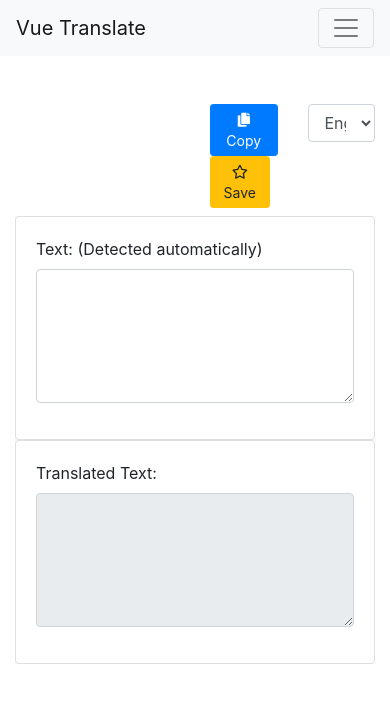
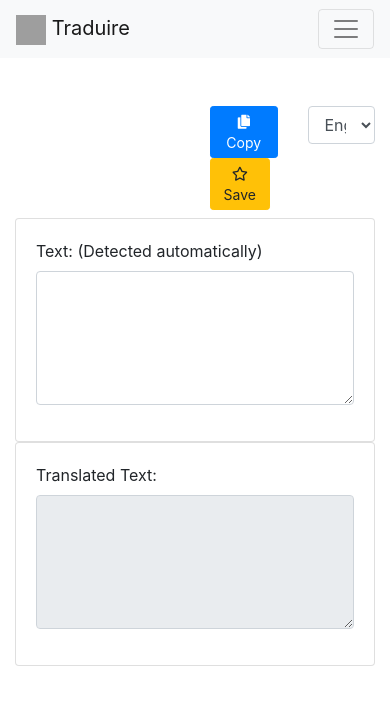
Before and after one commit to azharimm/vue-translate, a Vue app: page / in a window 390 px wide. Shown: the top 702 px of the page. Built offline with nearby package versions, Linux system fonts and the light colour scheme; grey boxes are pictures that could not be loaded.

Commit message:
+ components

```diff
--- a/public/index.html
+++ b/public/index.html
@@ -6,7 +6,7 @@
   <meta http-equiv="X-UA-Compatible" content="IE=edge">
   <meta name="viewport" content="width=device-width,initial-scale=1.0">
   <link rel="icon" href="<%= BASE_URL %>favicon.ico">
-  <title>Translate</title>
+  <title>Traduire</title>
   <link rel="stylesheet" href="https://stackpath.bootstrapcdn.com/bootstrap/4.5.2/css/bootstrap.min.css"
     integrity="sha384-JcKb8q3iqJ61gNV9KGb8thSsNjpSL0n8PARn9HuZOnIxN0hoP+VmmDGMN5t9UJ0Z" crossorigin="anonymous">
   <link rel="stylesheet" href="https://cdnjs.cloudflare.com/ajax/libs/font-awesome/5.14.0/css/all.min.css">
--- a/src/App.vue
+++ b/src/App.vue
@@ -1,90 +1,19 @@
 <template>
 	<div>
-		<nav class="navbar navbar-expand-lg navbar-light bg-light">
-			<a class="navbar-brand" href="#">Vue Translate</a>
-			<button
-				class="navbar-toggler"
-				type="button"
-				data-toggle="collapse"
-				data-target="#navbarSupportedContent"
-				aria-controls="navbarSupportedContent"
-				aria-expanded="false"
-				aria-label="Toggle navigation"
-			>
-				<span class="navbar-toggler-icon"></span>
-			</button>
-			<div class="collapse navbar-collapse" id="navbarSupportedContent">
-				<ul class="navbar-nav mr-auto">
-					<li class="nav-item active">
-						<a class="nav-link" href="#">
-							Home
-						</a>
-					</li>
-					<li class="nav-item active">
-						<a class="nav-link" href="#">
-							Saved
-						</a>
-					</li>
-				</ul>
-			</div>
-		</nav>
-		<div class="container mt-5">
-			<div class="row">
-				<div class="col-md-6 offset-6">
-					<form action>
-						<div class="row">
-							<div class="col">
-								<button class="btn btn-sm btn-primary float-right">
-									<i class="fas fa-copy"></i> Copy
-								</button>
-								<button class="btn btn-sm btn-warning mr-2 float-right">
-									<i class="far fa-star"></i> Save
-								</button>
-							</div>
-							<div class="col">
-								<select class="form-control">
-									<option value="en">English</option>
-									<option value="en">Indonesia</option>
-								</select>
-							</div>
-						</div>
-					</form>
-				</div>
-			</div>
-			<div class="row mt-2">
-				<div class="col-md-6">
-					<div class="card">
-						<div class="card-body">
-							<form action>
-								<div class="form-group">
-									<label for="text">Text: (Detected automatically)</label>
-									<textarea class="form-control" cols="30" rows="5"></textarea>
-								</div>
-							</form>
-						</div>
-					</div>
-				</div>
-				<div class="col-md-6">
-					<div class="card">
-						<div class="card-body">
-							<form action>
-								<div class="form-group">
-									<label for="text">Translated Text:</label>
-									<textarea class="form-control" cols="30" readonly rows="5"></textarea>
-								</div>
-							</form>
-						</div>
-					</div>
-				</div>
-			</div>
-		</div>
+		<Nav />
+		<Home />
 	</div>
 </template>
 
 <script>
+import Nav from './components/Nav'
+import Home from './pages/Home'
 export default {
 	name: "App",
-	components: {},
+	components: {
+		Nav,
+		Home
+	},
 };
 </script>
 
--- /dev/null
+++ b/src/components/Container.vue
@@ -0,0 +1,11 @@
+<template>
+    <div class="container" :class="className">
+        <slot></slot>
+    </div>
+</template>
+
+<script>
+export default {
+    props: ['className']
+}
+</script>
--- /dev/null
+++ b/src/components/Nav.vue
@@ -0,0 +1,34 @@
+<template>
+	<nav class="navbar navbar-expand-lg navbar-light bg-light">
+		<a class="navbar-brand" href="#">
+			<img
+				src="https://cdn4.iconfinder.com/data/icons/materia-flat-basic-vol-2/24/009_094_translator_translate_letter_hieroglyph-256.png"
+				width="30"
+				height="30"
+				alt
+			/>
+			Traduire
+		</a>
+		<button
+			class="navbar-toggler"
+			type="button"
+			data-toggle="collapse"
+			data-target="#navbarSupportedContent"
+			aria-controls="navbarSupportedContent"
+			aria-expanded="false"
+			aria-label="Toggle navigation"
+		>
+			<span class="navbar-toggler-icon"></span>
+		</button>
+		<div class="collapse navbar-collapse" id="navbarSupportedContent">
+			<ul class="navbar-nav mr-auto">
+				<li class="nav-item active">
+					<a class="nav-link" href="#">Home</a>
+				</li>
+				<li class="nav-item active">
+					<a class="nav-link" href="#">Saved</a>
+				</li>
+			</ul>
+		</div>
+	</nav>
+</template>
--- /dev/null
+++ b/src/components/Row.vue
@@ -0,0 +1,11 @@
+<template>
+    <div class="row" :class="className">
+        <slot></slot>
+    </div>
+</template>
+
+<script>
+export default {
+    props: ['className']
+}
+</script>
--- /dev/null
+++ b/src/pages/Home.vue
@@ -0,0 +1,63 @@
+<template>
+	<Container class="mt-5">
+		<Row>
+			<div class="col-md-6 offset-6">
+				<form action>
+					<div class="row">
+						<div class="col">
+							<button class="btn btn-sm btn-primary float-right">
+								<i class="fas fa-copy"></i> Copy
+							</button>
+							<button class="btn btn-sm btn-warning mr-2 float-right">
+								<i class="far fa-star"></i> Save
+							</button>
+						</div>
+						<div class="col">
+							<select class="form-control">
+								<option value="en">English</option>
+								<option value="en">Indonesia</option>
+							</select>
+						</div>
+					</div>
+				</form>
+			</div>
+		</Row>
+		<Row class="mt-2">
+			<div class="col-md-6">
+				<div class="card">
+					<div class="card-body">
+						<form action>
+							<div class="form-group">
+								<label for="text">Text: (Detected automatically)</label>
+								<textarea class="form-control" cols="30" rows="5"></textarea>
+							</div>
+						</form>
+					</div>
+				</div>
+			</div>
+			<div class="col-md-6">
+				<div class="card">
+					<div class="card-body">
+						<form action>
+							<div class="form-group">
+								<label for="text">Translated Text:</label>
+								<textarea class="form-control" cols="30" readonly rows="5"></textarea>
+							</div>
+						</form>
+					</div>
+				</div>
+			</div>
+		</Row>
+	</Container>
+</template>
+
+<script>
+import Container from "../components/Container";
+import Row from "../components/Row";
+export default {
+	components: {
+		Container,
+		Row,
+	},
+};
+</script>
```
